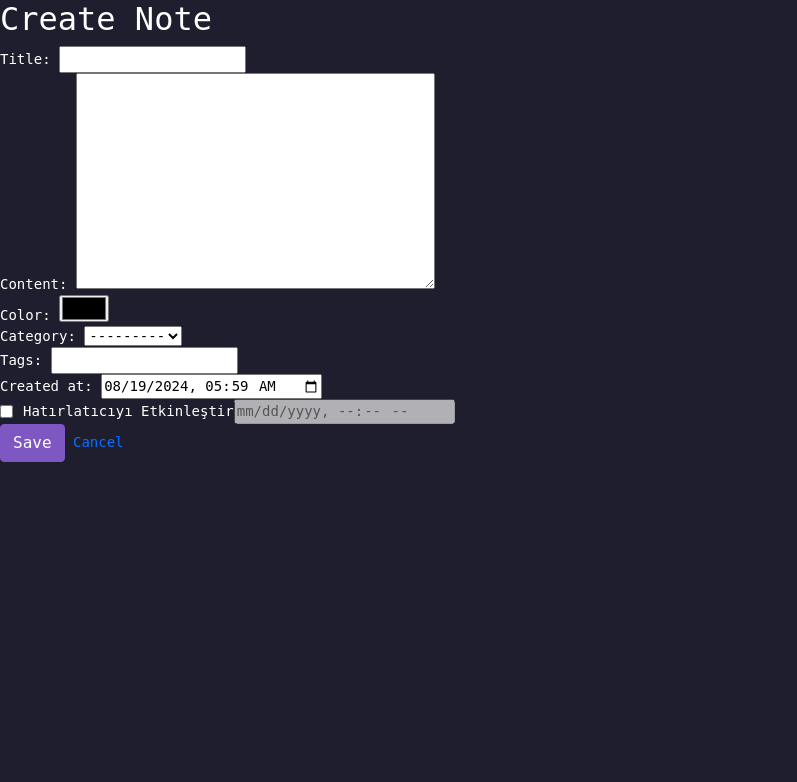
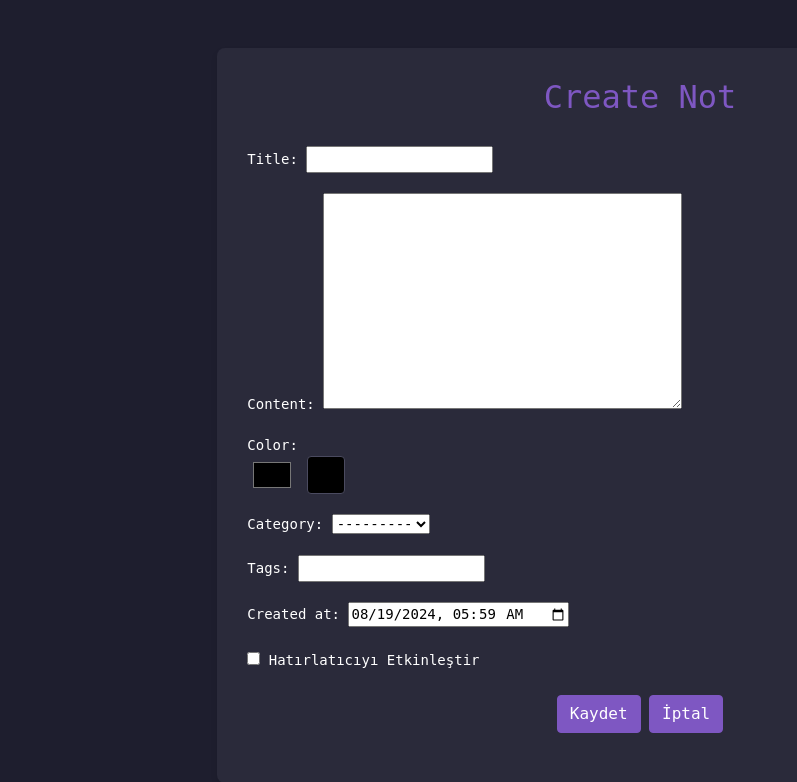
Before and after one commit to palamut62/note_app, a Django app: page /create/ in a window 1280 px wide. Shown: the top 782 px of the page, without its empty margins (0-797 px from the left). Run offline with Django 5.2, Linux system fonts and the light colour scheme; a user stored in the database is signed in; data comes from the database, SQL or seed files in the repository; both versions use the stored data as it was after the commit; some libraries are stand-ins or nearby versions.

Commit message:
feat:Yeni form sayfa ayarları yapıldı.

```diff
--- a/templates/notes/note_form.html
+++ b/templates/notes/note_form.html
@@ -4,44 +4,155 @@
 {% block extra_head %}
 <link rel="stylesheet" href="https://cdnjs.cloudflare.com/ajax/libs/bootstrap-tagsinput/0.8.0/bootstrap-tagsinput.css">
 <style>
-        .reminder-group {
+    .form-container {
+        background-color: #2a2a3a;
+        border-radius: 8px;
+        padding: 30px;
+        box-shadow: 0 4px 6px rgba(0, 0, 0, 0.1);
+    }
+    .form-title {
+        color: #7e57c2;
+        margin-bottom: 30px;
+    }
+    .form-group {
+        margin-bottom: 20px;
+    }
+    .form-control {
+        background-color: #3a3a4f;
+        border: 1px solid #4a4a5f;
+        color: #ffffff;
+    }
+    .form-control:focus {
+        background-color: #3a3a4f;
+        border-color: #7e57c2;
+        box-shadow: 0 0 0 0.2rem rgba(126, 87, 194, 0.25);
+        color: #ffffff;
+    }
+    .btn-primary {
+        background-color: #7e57c2;
+        border-color: #7e57c2;
+    }
+    .btn-primary:hover {
+        background-color: #6a4caf;
+        border-color: #6a4caf;
+    }
+    .bootstrap-tagsinput {
+        width: 100%;
+        background-color: #3a3a4f;
+        border: 1px solid #4a4a5f;
+        color: #ffffff;
+        min-height: 38px;
+    }
+    .bootstrap-tagsinput .tag {
+        background-color: #7e57c2;
+        color: #ffffff;
+    }
+    .color-picker-container {
         display: flex;
         align-items: center;
     }
-        .reminder-group input[type="checkbox"] {
-            margin-right: 10px;
+    #id_color {
+        height: 38px;
+        padding: 6px;
+        border: none;
+        background-color: transparent;
+    }
+    .color-preview {
+        width: 38px;
+        height: 38px;
+        border: 1px solid #4a4a5f;
+        border-radius: 4px;
+        display: inline-block;
+        margin-left: 10px;
+    }
+    .custom-control-label {
+        padding-top: 3px;
     }
 </style>
 {% endblock %}
 
 {% block content %}
-<div class="container">
-    <h2>{{ action }} Note</h2>
-    <form method="post">
+<div class="container mt-5">
+    <div class="row justify-content-center">
+        <div class="col-md-8">
+            <div class="form-container">
+                <h2 class="form-title text-center">{{ action }} Not</h2>
+                <form method="post" enctype="multipart/form-data">
                     {% csrf_token %}
                     {{ form.non_field_errors }}
-        {% for field in form %}
-            {% if field.name != 'reminder' and field.name != 'reminder_active' %}
+
                     <div class="form-group">
-                    <label for="{{ field.id_for_label }}">{{ field.label }}:</label>
-                    {{ field }}
-                    {% if field.errors %}
-                        <div class="error">{{ field.errors }}</div>
+                        <label for="{{ form.title.id_for_label }}">{{ form.title.label }}:</label>
+                        {{ form.title }}
+                        {% if form.title.errors %}
+                            <div class="error text-danger">{{ form.title.errors }}</div>
                         {% endif %}
                     </div>
-            {% endif %}
-        {% endfor %}
-        <div class="form-group reminder-group">
-            {{ form.reminder_active }}
-            <label for="{{ form.reminder_active.id_for_label }}">{{ form.reminder_active.label }}</label>
-            {{ form.reminder }}
-            {% if form.reminder.errors %}
-                <div class="error">{{ form.reminder.errors }}</div>
+
+                    <div class="form-group">
+                        <label for="{{ form.content.id_for_label }}">{{ form.content.label }}:</label>
+                        {{ form.content }}
+                        {% if form.content.errors %}
+                            <div class="error text-danger">{{ form.content.errors }}</div>
                         {% endif %}
                     </div>
-        <button type="submit" class="btn btn-primary">Save</button>
-        <a href="{% url 'dashboard' %}" style="text-decoration: none">Cancel</a>
+
+                    <div class="form-group">
+                        <label for="{{ form.color.id_for_label }}">{{ form.color.label }}:</label>
+                        <div class="color-picker-container">
+                            {{ form.color }}
+                            <div class="color-preview" id="colorPreview"></div>
+                        </div>
+                        {% if form.color.errors %}
+                            <div class="error text-danger">{{ form.color.errors }}</div>
+                        {% endif %}
+                    </div>
+
+                    <div class="form-group">
+                        <label for="{{ form.category.id_for_label }}">{{ form.category.label }}:</label>
+                        {{ form.category }}
+                        {% if form.category.errors %}
+                            <div class="error text-danger">{{ form.category.errors }}</div>
+                        {% endif %}
+                    </div>
+
+                    <div class="form-group">
+                        <label for="{{ form.tags.id_for_label }}">{{ form.tags.label }}:</label>
+                        {{ form.tags }}
+                        {% if form.tags.errors %}
+                            <div class="error text-danger">{{ form.tags.errors }}</div>
+                        {% endif %}
+                    </div>
+
+                    <div class="form-group">
+                        <label for="{{ form.created_at.id_for_label }}">{{ form.created_at.label }}:</label>
+                        {{ form.created_at }}
+                        {% if form.created_at.errors %}
+                            <div class="error text-danger">{{ form.created_at.errors }}</div>
+                        {% endif %}
+                    </div>
+
+                    <div class="form-group">
+                        <div class="custom-control custom-switch">
+                            {{ form.reminder_active }}
+                            <label class="custom-control-label" for="{{ form.reminder_active.id_for_label }}">{{ form.reminder_active.label }}</label>
+                        </div>
+                        <div id="reminderDateTimeContainer" style="display: none; margin-top: 10px;">
+                            {{ form.reminder }}
+                        </div>
+                        {% if form.reminder.errors %}
+                            <div class="error text-danger">{{ form.reminder.errors }}</div>
+                        {% endif %}
+                    </div>
+
+                    <div class="form-group text-center mt-4">
+                        <button type="submit" class="btn btn-primary">Kaydet</button>
+                        <a href="{% url 'dashboard' %}" class="btn btn-secondary ml-2">İptal</a>
+                    </div>
                 </form>
+            </div>
+        </div>
+    </div>
 </div>
 {% endblock %}
 
@@ -49,21 +160,25 @@
 <script src="https://cdnjs.cloudflare.com/ajax/libs/bootstrap-tagsinput/0.8.0/bootstrap-tagsinput.min.js"></script>
 <script>
     $(document).ready(function() {
-        $('input[data-role="tagsinput"]').tagsinput();
+        $('#id_tags').tagsinput({
+            trimValue: true,
+            confirmKeys: [13, 44, 32]
+        });
 
-        var $reminderCheckbox = $('#{{ form.reminder_active.id_for_label }}');
-        var $reminderDatetime = $('#{{ form.reminder.id_for_label }}');
-
-        function toggleReminderDatetime() {
-            if ($reminderCheckbox.is(':checked')) {
-                $reminderDatetime.prop('disabled', false);
-            } else {
-                $reminderDatetime.prop('disabled', true);
-            }
+        function updateColorPreview() {
+            $('#colorPreview').css('background-color', $('#id_color').val());
         }
 
-        $reminderCheckbox.change(toggleReminderDatetime);
-        toggleReminderDatetime();  // Initial state
+        $('#id_color').on('input', updateColorPreview);
+        updateColorPreview();
+
+        $('#id_reminder_active').change(function() {
+            $('#reminderDateTimeContainer').toggle(this.checked);
+        });
+
+        if ($('#id_reminder_active').is(':checked')) {
+            $('#reminderDateTimeContainer').show();
+        }
     });
 </script>
 {% endblock %}
```
Also changed, not shown: db.sqlite3. Lines whose indentation alone changed are shown as unchanged.
